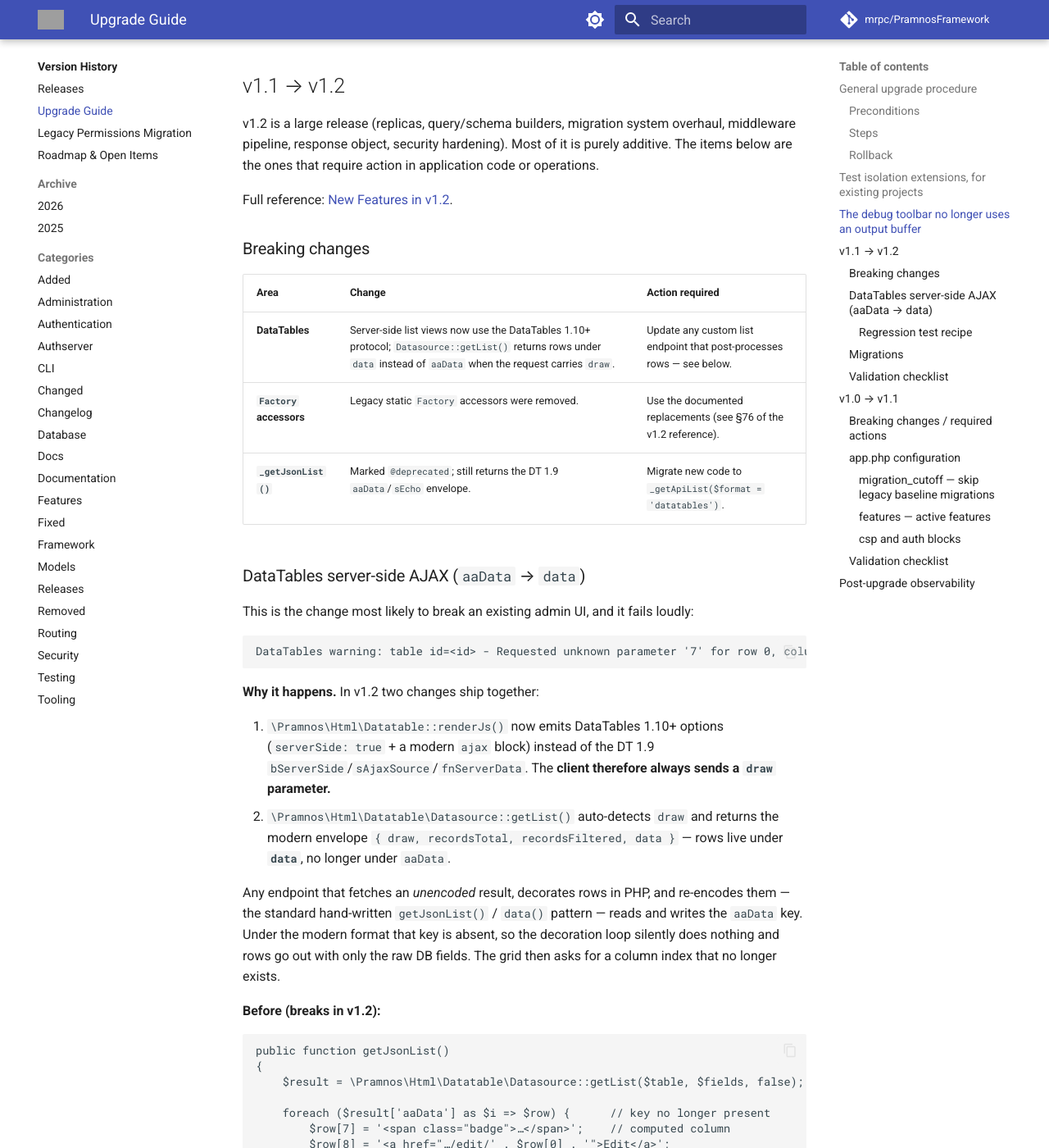
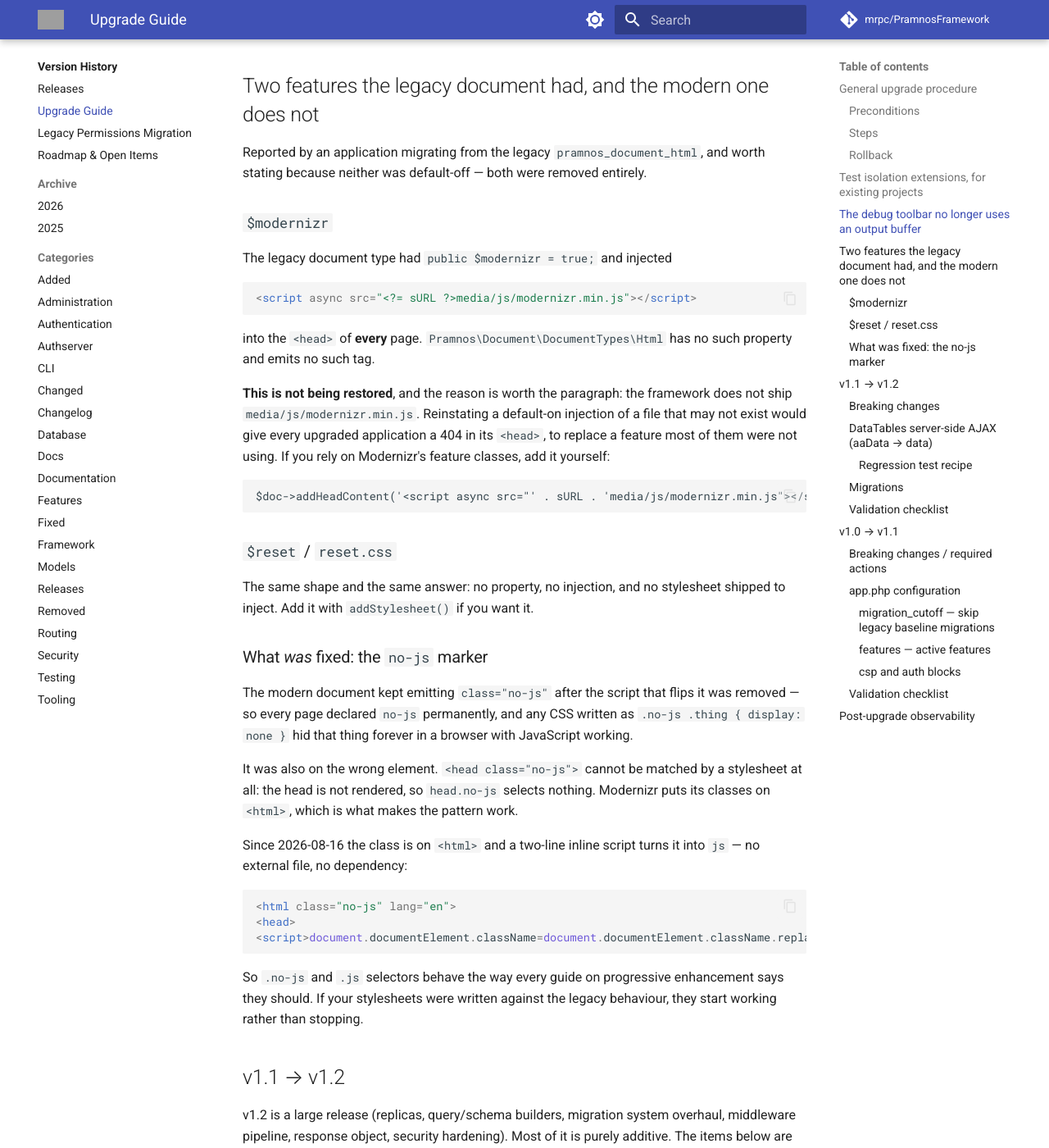
Before and after one commit to mrpc/PramnosFramework, an MkDocs documentation site: the page built from docs/Pramnos_Upgrade_Guide.md, in a window 1280 px wide and 1400 px high, scrolled down 3536 px. Shown: the whole window at 82% size. Built offline with MkDocs 1.6.1 and Material for MkDocs 9.7.7, drawn with Linux system fonts in a browser that asks for light colours; comment, search, counter and statistics services are not loaded; grey boxes are pictures that could not be loaded.

Commit message:
fix(document): no-js was a marker with nothing left to flip
A consumer migrating off the legacy document type reported that $modernizr —
default true, injected on every page — has no counterpart in the modern one.
True, along with $reset: both features are gone, not default-off.

Neither is being restored. The framework ships neither media/js/modernizr.min.js
nor a reset.css, so reinstating a default-on injection would give every upgraded
application a 404 in its <head> to replace a feature most were not using. The
Upgrade guide says so with the one-liner to add it back.

The part not in the report: Html::render() still emitted class="no-js". That
marker exists so a script can replace it with "js"; remove the script and it
becomes a permanent claim that JavaScript is off, so .no-js selectors hide
content forever in a browser where JavaScript works. Removing a feature and
leaving its footprint is worse than removing it cleanly — the footprint reads as
deliberate.

It was also on the wrong element. <head class="no-js"> cannot be matched by any
stylesheet, because the head is not rendered. Modernizr puts its classes on
<html>, which is what makes the pattern work — so the marker had never done
anything even while the script was being injected.

Now on <html>, with a two-line inline script that flips it. No external file, no
dependency. The test asserts both halves: either alone is worse than neither.

The first version of this emitted the script unconditionally and broke
PrintDocument, whose own test pins that a printable page with nothing to run
emits no <script> at all — a contract worth more than a class no print
stylesheet reads. It is behind $emitNoJsFlip now, which PrintDocument turns off.
That test existed before this change and caught it in the full run; the targeted
one would not have.

````diff
--- a/docs/Pramnos_Upgrade_Guide.md
+++ b/docs/Pramnos_Upgrade_Guide.md
@@ -159,6 +159,61 @@ intermediate state. It is the right way round: a missing toolbar is a bug report
 missing page is a phone call.
 
 ---
+
+## Two features the legacy document had, and the modern one does not
+
+Reported by an application migrating from the legacy `pramnos_document_html`, and worth
+stating because neither was default-off — both were removed entirely.
+
+### `$modernizr`
+
+The legacy document type had `public $modernizr = true;` and injected
+
+```html
+<script async src="<?= sURL ?>media/js/modernizr.min.js"></script>
+```
+
+into the `<head>` of **every** page. `Pramnos\Document\DocumentTypes\Html` has no such
+property and emits no such tag.
+
+**This is not being restored**, and the reason is worth the paragraph: the framework
+does not ship `media/js/modernizr.min.js`. Reinstating a default-on injection of a file
+that may not exist would give every upgraded application a 404 in its `<head>`, to
+replace a feature most of them were not using. If you rely on Modernizr's feature
+classes, add it yourself:
+
+```php
+$doc->addHeadContent('<script async src="' . sURL . 'media/js/modernizr.min.js"></script>');
+```
+
+### `$reset` / `reset.css`
+
+The same shape and the same answer: no property, no injection, and no stylesheet
+shipped to inject. Add it with `addStylesheet()` if you want it.
+
+### What *was* fixed: the `no-js` marker
+
+The modern document kept emitting `class="no-js"` after the script that flips it was
+removed — so every page declared `no-js` permanently, and any CSS written as
+`.no-js .thing { display: none }` hid that thing forever in a browser with JavaScript
+working.
+
+It was also on the wrong element. `<head class="no-js">` cannot be matched by a
+stylesheet at all: the head is not rendered, so `head.no-js` selects nothing. Modernizr
+puts its classes on `<html>`, which is what makes the pattern work.
+
+Since 2026-08-16 the class is on `<html>` and a two-line inline script turns it into
+`js` — no external file, no dependency:
+
+```html
+<html class="no-js" lang="en">
+<head>
+<script>document.documentElement.className=document.documentElement.className.replace(/\bno-js\b/,'js');</script>
+```
+
+So `.no-js` and `.js` selectors behave the way every guide on progressive enhancement
+says they should. If your stylesheets were written against the legacy behaviour, they
+start working rather than stopping.
 
 ## v1.1 → v1.2
 
````
Also changed, not shown: docs/version-history/posts/2026-08-16-a-marker-nothing-flipped.md (added, +90 -0 lines), 3 other files.
